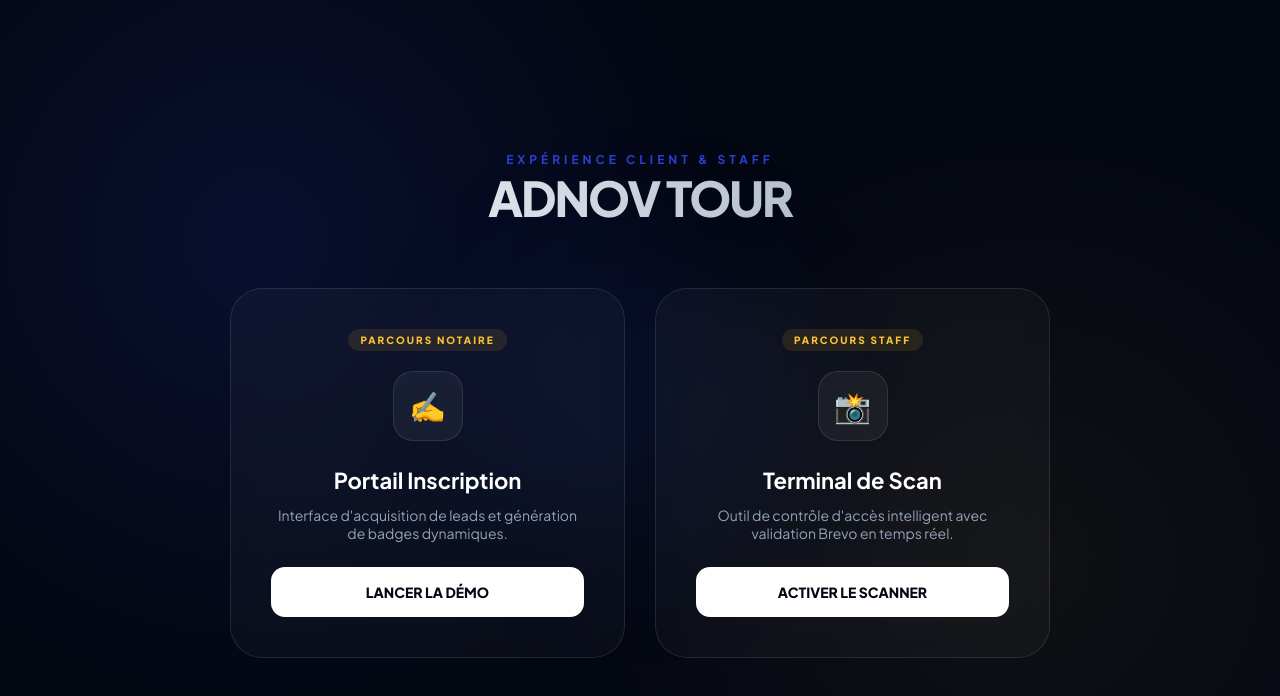
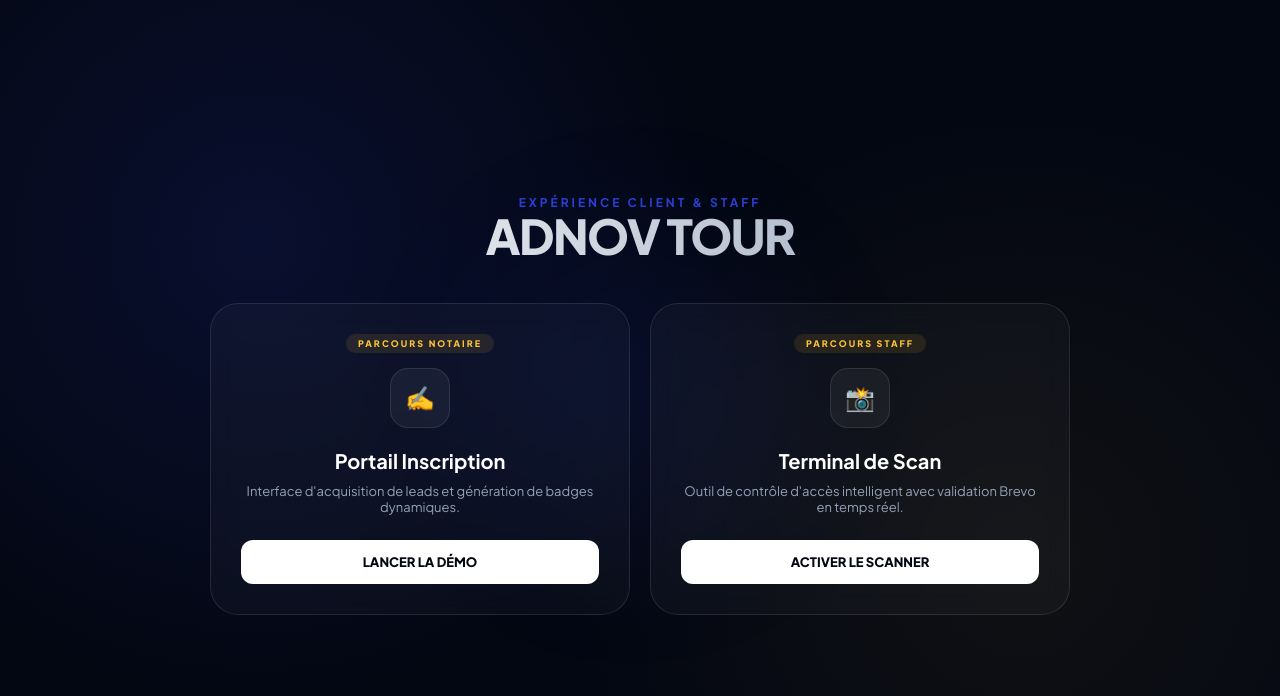
Before and after one commit to vickthaur/HUBscanADNOV, a plain HTML site: page index.html in a window 1280 px wide. Drawn offline with Linux system fonts and the light colour scheme.

Commit message:
Update index.html

```diff
--- a/index.html
+++ b/index.html
@@ -2,7 +2,7 @@
 <html lang="fr">
 <head>
     <meta charset="UTF-8">
-    <meta name="viewport" content="width=device-width, initial-scale=1.0">
+    <meta name="viewport" content="width=device-width, initial-scale=1.0, maximum-scale=1.0, user-scalable=no">
     <title>ADNOV TOUR | Hub Expérience</title>
 
     <link href="https://fonts.googleapis.com/css2?family=Plus+Jakarta+Sans:wght@400;600;700;800&display=swap" rel="stylesheet">
@@ -27,8 +27,8 @@
             display: flex;
             justify-content: center;
             align-items: center;
-            overflow: hidden;
-            /* Animation de fond spectaculaire */
+            padding: 20px;
+            overflow-x: hidden;
             background-image:
                 radial-gradient(circle at 20% 30%, rgba(43, 64, 211, 0.15) 0%, transparent 40%),
                 radial-gradient(circle at 80% 70%, rgba(253, 197, 51, 0.05) 0%, transparent 40%);
@@ -37,26 +37,36 @@
         .hub-container {
             width: 100%;
             max-width: 900px;
-            padding: 40px;
+            padding: 20px;
             text-align: center;
             z-index: 1;
         }
 
-        .header { margin-bottom: 60px; animation: fadeInDown 1s ease; }
+        .header { margin-bottom: 40px; animation: fadeInDown 1s ease; }
+
         .header h1 {
-            font-size: clamp(32px, 5vw, 48px);
+            font-size: clamp(28px, 8vw, 48px); /* S'adapte à la taille de l'écran */
             font-weight: 800;
-            letter-spacing: -2px;
+            letter-spacing: -1.5px;
             background: linear-gradient(to right, #fff, #94a3b8);
             -webkit-background-clip: text;
             -webkit-text-fill-color: transparent;
+            line-height: 1.1;
         }
-        .header p { color: var(--accent); font-weight: 700; letter-spacing: 4px; text-transform: uppercase; font-size: 12px; margin-top: 10px; }
+
+        .header p {
+            color: var(--accent);
+            font-weight: 700;
+            letter-spacing: 3px;
+            text-transform: uppercase;
+            font-size: clamp(10px, 2vw, 12px);
+            margin-top: 10px;
+        }
 
         .demo-grid {
             display: grid;
-            grid-template-columns: repeat(auto-fit, minmax(320px, 1fr));
-            gap: 30px;
+            grid-template-columns: repeat(auto-fit, minmax(280px, 1fr));
+            gap: 20px;
         }
 
         .hero-card {
@@ -64,8 +74,8 @@
             backdrop-filter: blur(12px);
             -webkit-backdrop-filter: blur(12px);
             border: 1px solid var(--glass-border);
-            border-radius: 32px;
-            padding: 40px;
+            border-radius: 28px;
+            padding: 30px;
             text-decoration: none;
             color: white;
             transition: all 0.5s cubic-bezier(0.23, 1, 0.32, 1);
@@ -77,60 +87,55 @@
             text-align: center;
         }
 
-        .hero-card::before {
-            content: '';
-            position: absolute;
-            top: 0; left: 0; width: 100%; height: 100%;
-            background: linear-gradient(135deg, var(--accent) 0%, transparent 100%);
-            opacity: 0;
-            transition: 0.5s;
-            z-index: -1;
+        .hero-card:hover {
+            transform: translateY(-8px);
+            border-color: rgba(43, 64, 211, 0.5);
+            box-shadow: 0 20px 40px rgba(0,0,0,0.4);
         }
 
-        .hero-card:hover {
-            transform: translateY(-10px) scale(1.02);
-            border-color: rgba(43, 64, 211, 0.5);
-            box-shadow: 0 30px 60px rgba(0,0,0,0.5);
-        }
-
-        .hero-card:hover::before { opacity: 0.1; }
-
         .icon-box {
-            width: 70px; height: 70px;
+            width: 60px; height: 60px;
             background: rgba(255,255,255,0.05);
-            border-radius: 20px;
+            border-radius: 18px;
             display: flex; align-items: center; justify-content: center;
-            font-size: 30px;
-            margin-bottom: 25px;
+            font-size: 24px;
+            margin-bottom: 20px;
             border: 1px solid var(--glass-border);
         }
 
-        .card-title { font-size: 22px; font-weight: 700; margin-bottom: 12px; }
+        .card-title { font-size: 20px; font-weight: 700; margin-bottom: 10px; }
+
         .card-tag {
-            font-size: 10px; font-weight: 800; color: var(--warning);
-            text-transform: uppercase; letter-spacing: 2px; margin-bottom: 20px;
-            background: rgba(253, 197, 51, 0.1); padding: 5px 12px; border-radius: 100px;
+            font-size: 9px; font-weight: 800; color: var(--warning);
+            text-transform: uppercase; letter-spacing: 2px; margin-bottom: 15px;
+            background: rgba(253, 197, 51, 0.1); padding: 4px 12px; border-radius: 100px;
         }
 
         .btn-action {
             width: 100%;
-            padding: 16px;
-            border-radius: 14px;
+            padding: 14px;
+            border-radius: 12px;
             background: white;
             color: var(--bg);
             font-weight: 800;
-            font-size: 14px;
+            font-size: 13px;
             transition: 0.3s;
+            margin-top: auto; /* Pousse le bouton vers le bas */
         }
 
-        .hero-card:hover .btn-action { background: var(--warning); transform: scale(1.05); }
+        .hero-card:hover .btn-action { background: var(--warning); }
+
+        /* Correction pour les très petits écrans (iPhone SE, etc.) */
+        @media (max-width: 350px) {
+            .hero-card { padding: 20px; }
+            .header h1 { font-size: 24px; }
+        }
 
         @keyframes fadeInDown {
             from { opacity: 0; transform: translateY(-20px); }
             to { opacity: 1; transform: translateY(0); }
         }
 
-        /* Décorations flottantes */
         .blob {
             position: absolute;
             width: 300px; height: 300px;
@@ -163,7 +168,7 @@
                 <div class="card-tag">Parcours Notaire</div>
                 <div class="icon-box">✍️</div>
                 <h2 class="card-title">Portail Inscription</h2>
-                <p style="color: #94a3b8; font-size: 14px; margin-bottom: 25px;">Interface d'acquisition de leads et génération de badges dynamiques.</p>
+                <p style="color: #94a3b8; font-size: 13px; margin-bottom: 25px;">Interface d'acquisition de leads et génération de badges dynamiques.</p>
                 <div class="btn-action">LANCER LA DÉMO</div>
             </a>
 
@@ -171,7 +176,7 @@
                 <div class="card-tag">Parcours Staff</div>
                 <div class="icon-box">📸</div>
                 <h2 class="card-title">Terminal de Scan</h2>
-                <p style="color: #94a3b8; font-size: 14px; margin-bottom: 25px;">Outil de contrôle d'accès intelligent avec validation Brevo en temps réel.</p>
+                <p style="color: #94a3b8; font-size: 13px; margin-bottom: 25px;">Outil de contrôle d'accès intelligent avec validation Brevo en temps réel.</p>
                 <div class="btn-action">ACTIVER LE SCANNER</div>
             </a>
         </div>
```
